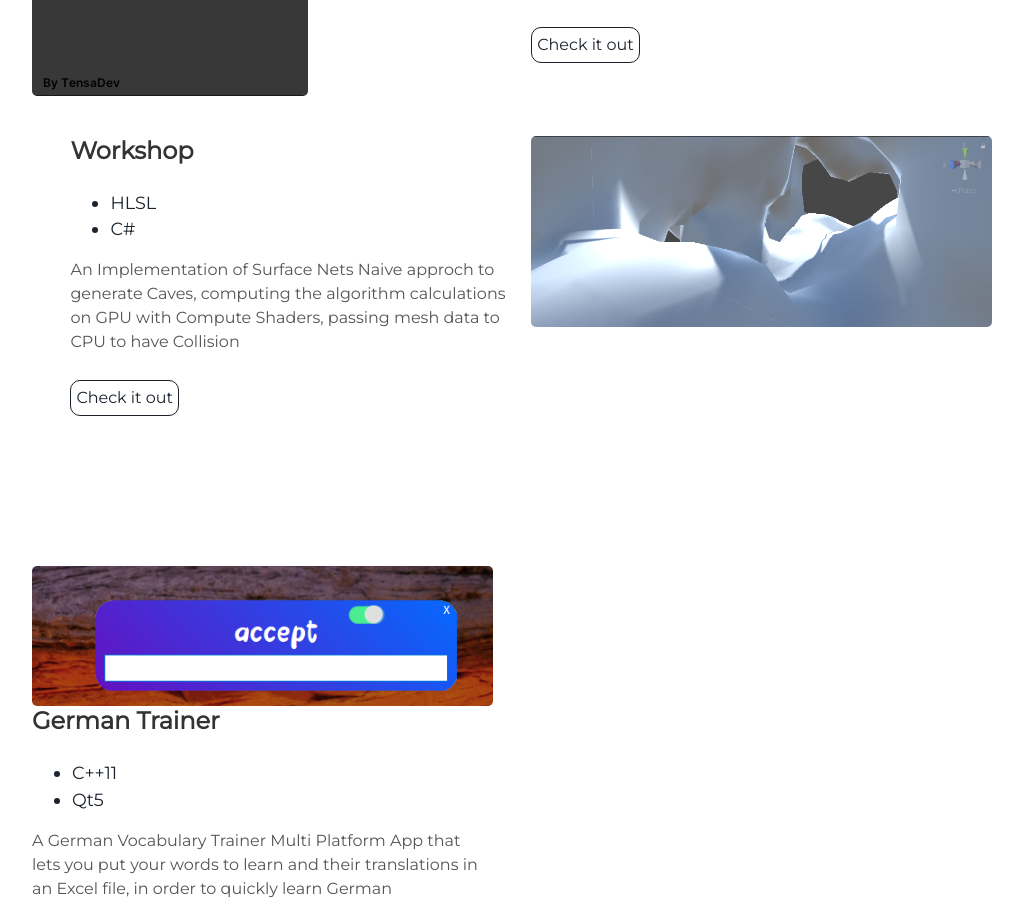
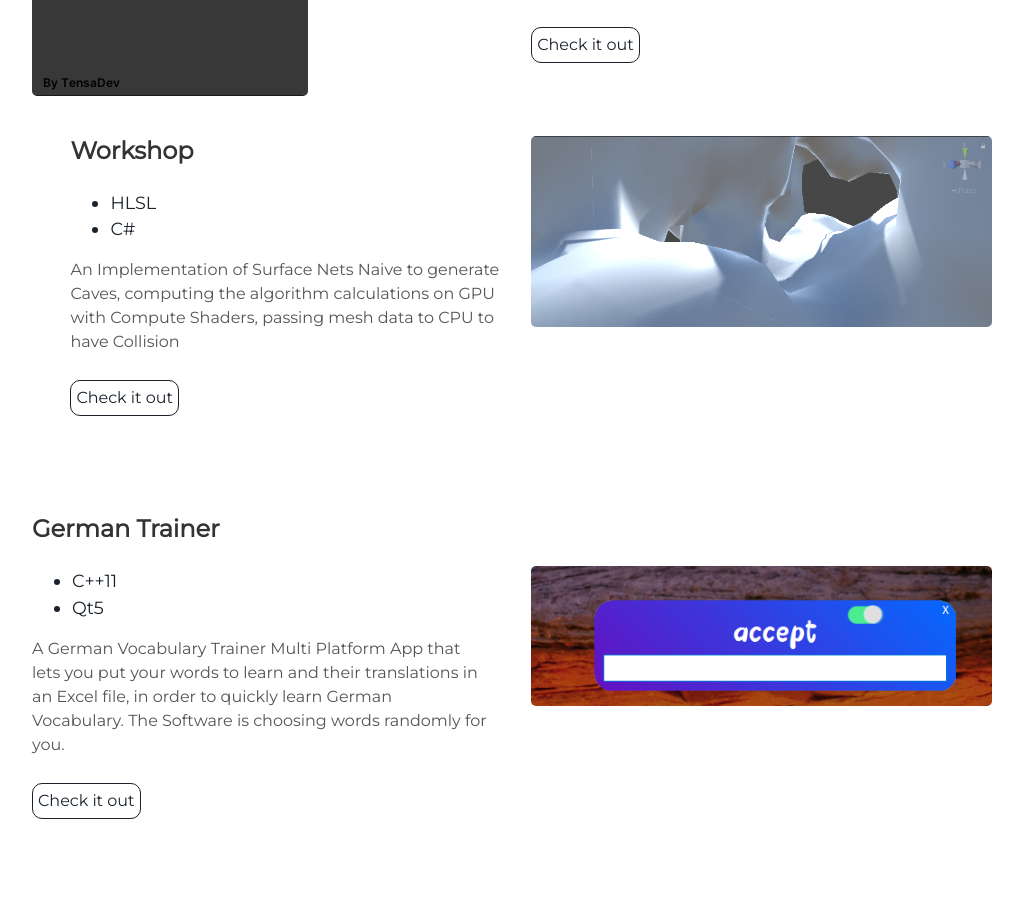
Before and after one commit to RedaMazoz/redamazoz.github.io, a Jekyll site: the page built from index.html, in a window 1280 px wide and 900 px high, scrolled down 2460 px. Shown: the whole window, without its empty margins (128-1151 px from the left). Built offline with Jekyll 4.4.1, drawn with Linux system fonts in a browser that asks for light colours.

Commit message:
Update projects.html

```diff
--- a/_includes/projects.html
+++ b/_includes/projects.html
@@ -40,12 +40,12 @@
       <li>HLSL</li>
       <li>C#</li>
     </ul>
-    <p>An Implementation of Surface Nets Naive approch to generate Caves, computing the algorithm calculations on GPU with Compute Shaders, passing mesh data to CPU to have Collision</p>
+    <p>An Implementation of Surface Nets Naive to generate Caves, computing the algorithm calculations on GPU with Compute Shaders, passing mesh data to CPU to have Collision</p>
     <a class="project-link" href="https://github.com/RedaMazoz/Surface-Nets">Check it out</a>
   </div>
 </div>
 <div class="user-projects">
-  <div class="images-left">
+  <div class="images-right">
     <img style="margin-top: 100px; " alt="germantrainer" src="{{ "/assets/img/germantrainer.png" | prepend: site.baseurl }}" />
   </div>
   <div class="contents">
```
